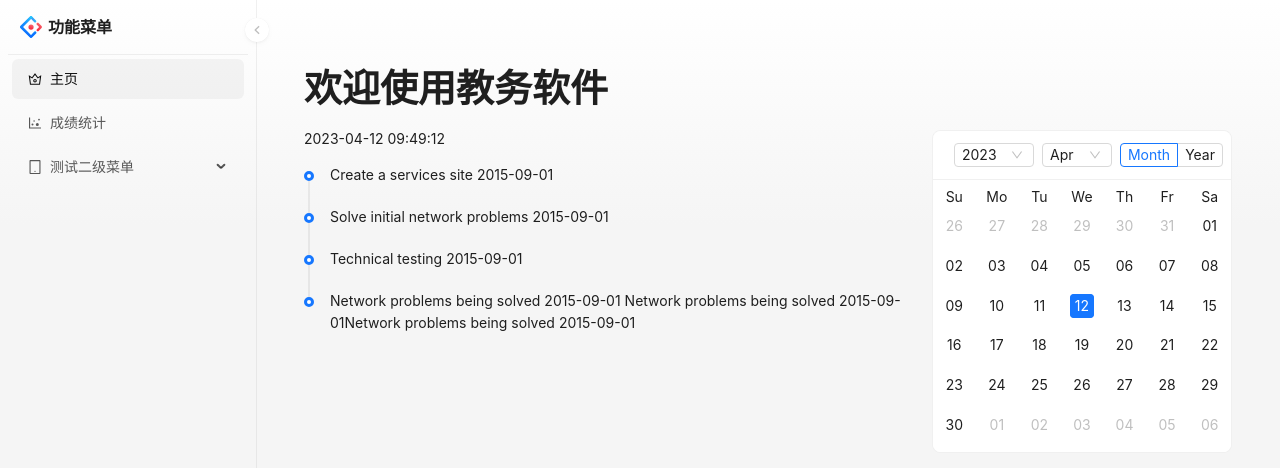
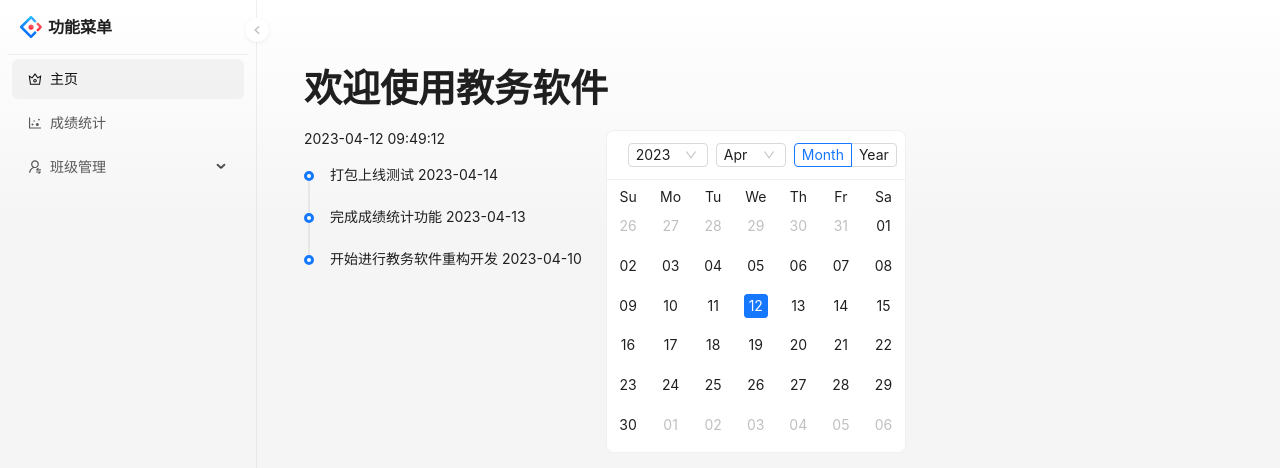
Before and after one commit to lijianran/assistor-app, a React (Vite) app: page / in a window 1280 px wide. Shown: the top 468 px of the page. Built offline with nearby package versions, Linux system fonts and the light colour scheme.

Commit message:
chore: 优化主页等

```diff
--- a/src/App.tsx
+++ b/src/App.tsx
@@ -1,23 +1,14 @@
 import {
   CrownOutlined,
   DotChartOutlined,
-  InfoCircleOutlined,
-  MergeCellsOutlined,
-  QuestionCircleOutlined,
+  TeamOutlined,
   TabletOutlined,
-  UserOutlined,
+  UserSwitchOutlined,
 } from "@ant-design/icons";
 import { ProLayout, PageContainer, ProCard } from "@ant-design/pro-components";
-import { Button, Result } from "antd";
-import { useState } from "react";
 import { Link, Outlet, useLocation, useNavigate } from "react-router-dom";
-import { BrowserRouter, Routes, Route } from "react-router-dom";
 
 import { emit } from "@tauri-apps/api/event";
-import { isRegistered, register } from "@tauri-apps/api/globalShortcut";
-
-// import Home from "../App";
-// import ErrorPage from "./error-page";
 
 export default () => {
   const location = useLocation();
@@ -74,22 +65,19 @@ export default () => {
             // component: <Home />,
           },
           {
-            name: "测试二级菜单",
-            icon: <TabletOutlined />,
-            path: "/list",
-            component: "./ListTableList",
+            name: "班级管理",
+            icon: <UserSwitchOutlined />,
+            path: "/class",
             routes: [
               {
-                path: "/list/sub-page2",
-                name: "二级列表页面",
-                icon: <CrownOutlined />,
-                component: "./Welcome",
+                path: "/class/shuffle",
+                name: "1. 学生分班",
+                icon: <TeamOutlined />,
               },
               {
-                path: "/list/sub-page3",
-                name: "三级列表页面",
+                path: "/class/adjust",
+                name: "2. 分班调整",
                 icon: <CrownOutlined />,
-                component: "./Welcome",
               },
             ],
           },
--- a/src/components/TimeLine.tsx
+++ /dev/null
@@ -1,54 +0,0 @@
-import React from "react";
-import { Timeline, Space } from "antd";
-import { Col, Row } from "antd";
-
-import CurrentTime from "./CurrentTime";
-
-// const App: React.FC = () => (
-function App() {
-  return (
-    <>
-      <Space direction="vertical" size="large">
-        <CurrentTime />
-        {/* <Row> */}
-        <Timeline
-          items={[
-            {
-              children: "Create a services site 2015-09-01",
-            },
-            {
-              children: "Solve initial network problems 2015-09-01",
-            },
-            {
-              children: "Technical testing 2015-09-01",
-            },
-            {
-              children: "Network problems being solved 2015-09-01 Network problems being solved 2015-09-01Network problems being solved 2015-09-01",
-            },
-            // {
-            //   children: "Network problems being solved 2015-09-01",
-            // },
-            // {
-            //   children: "Network problems being solved 2015-09-01",
-            // },
-            // {
-            //   children: "Network problems being solved 2015-09-01",
-            // },
-            // {
-            //   children: "Network problems being solved 2015-09-01",
-            // },
-            // {
-            //   children: "Network problems being solved 2015-09-01",
-            // },
-            // {
-            //   children: "Network problems being solved 2015-09-01",
-            // },
-          ]}
-        />
-        {/* </Row> */}
-      </Space>
-    </>
-  );
-}
-
-export default App;
--- a/src/main.tsx
+++ b/src/main.tsx
@@ -7,8 +7,8 @@ import Home from "./pages/Home";
 import Score from "./pages/Score";
 import ErrorPage from "./components/ErrorPage";
 
-import { ConfigProvider } from "antd";
 import zhCN from "antd/locale/zh_CN";
+import { ConfigProvider, Empty } from "antd";
 import { BrowserRouter, Routes, Route } from "react-router-dom";
 
 ReactDOM.createRoot(document.getElementById("root") as HTMLElement).render(
@@ -19,6 +19,15 @@ ReactDOM.createRoot(document.getElementById("root") as HTMLElement).render(
           <Route path="/" element={<App />}>
             <Route path="/" element={<Home />} />
             <Route path="/score" element={<Score />} />
+            <Route
+              path="/class/shuffle"
+              element={<Empty description="尽情期待" />}
+            />
+            <Route
+              path="/class/adjust"
+              element={<Empty description="尽情期待" />}
+            />
+
             <Route path="*" element={<ErrorPage />} />
           </Route>
         </Routes>
--- a/src/pages/Home.tsx
+++ b/src/pages/Home.tsx
@@ -1,69 +1,34 @@
-import { useState } from "react";
-import reactLogo from "./assets/react.svg";
-import { invoke } from "@tauri-apps/api/tauri";
-// import "./App.css";
-
-import { Typography } from "antd";
-import { Col, Row, Space } from "antd";
 import Calendar from "../components/Calendar";
-import TimeLine from "../components/TimeLine";
 import CurrentTime from "../components/CurrentTime";
+import { Typography, Timeline, Space } from "antd";
 
 const { Title } = Typography;
 
+const HomeLog = [
+  "打包上线测试 2023-04-14",
+  "完成成绩统计功能 2023-04-13",
+  "开始进行教务软件重构开发 2023-04-10",
+];
+
 function App() {
-  const [greetMsg, setGreetMsg] = useState("");
-  const [name, setName] = useState("");
-
-  async function greet() {
-    // Learn more about Tauri commands at https://tauri.app/v1/guides/features/command
-    setGreetMsg(await invoke("greet", { name }));
+  let logItems: any[] = [];
+  for (let i = 0; i < HomeLog.length; i++) {
+    logItems.push({ children: HomeLog[i] });
   }
 
   return (
     <>
       <Title>欢迎使用教务软件</Title>
 
-      {/* <Space align="start" size={100} wrap> */}
       <Space align="start" size="large">
-        <TimeLine />
+        <Space direction="vertical" size="large">
+          <CurrentTime />
+          <Timeline items={logItems.slice(0, 5)} />
+        </Space>
+
         <Calendar />
       </Space>
     </>
-    // <div className="container">
-    //   <h1>Welcome to Tauri!</h1>
-
-    //   <div className="row">
-    //     <a href="https://vitejs.dev" target="_blank">
-    //       <img src="/vite.svg" className="logo vite" alt="Vite logo" />
-    //     </a>
-    //     <a href="https://tauri.app" target="_blank">
-    //       <img src="/tauri.svg" className="logo tauri" alt="Tauri logo" />
-    //     </a>
-    //     <a href="https://reactjs.org" target="_blank">
-    //       <img src={reactLogo} className="logo react" alt="React logo" />
-    //     </a>
-    //   </div>
-
-    //   <p>Click on the Tauri, Vite, and React logos to learn more.</p>
-
-    //   <div className="row">
-    //     <form
-    //       onSubmit={(e) => {
-    //         e.preventDefault();
-    //         greet();
-    //       }}
-    //     >
-    //       <input
-    //         id="greet-input"
-    //         onChange={(e) => setName(e.currentTarget.value)}
-    //         placeholder="Enter a name..."
-    //       />
-    //       <button type="submit">Greet</button>
-    //     </form>
-    //   </div>
-    //   <p>{greetMsg}</p>
-    // </div>
   );
 }
 
--- a/src/utils/fs.ts
+++ b/src/utils/fs.ts
@@ -1,4 +1,10 @@
-import { exists, createDir, removeFile } from "@tauri-apps/api/fs";
+import {
+  exists,
+  createDir,
+  removeFile,
+  readTextFile,
+  BaseDirectory,
+} from "@tauri-apps/api/fs";
 
 // 是否存在
 export async function isNotExist(path: string) {
@@ -15,3 +21,9 @@ export async function createDirectory(path: string) {
 export async function deleteFile(file_path: string) {
   await removeFile(file_path);
 }
+
+// 读取文本文件
+export async function readTextFileData(file_path: string) {
+  const contents = await readTextFile(file_path);
+  return contents;
+}
```
Also changed, not shown: .eslintrc-auto-import.json.
